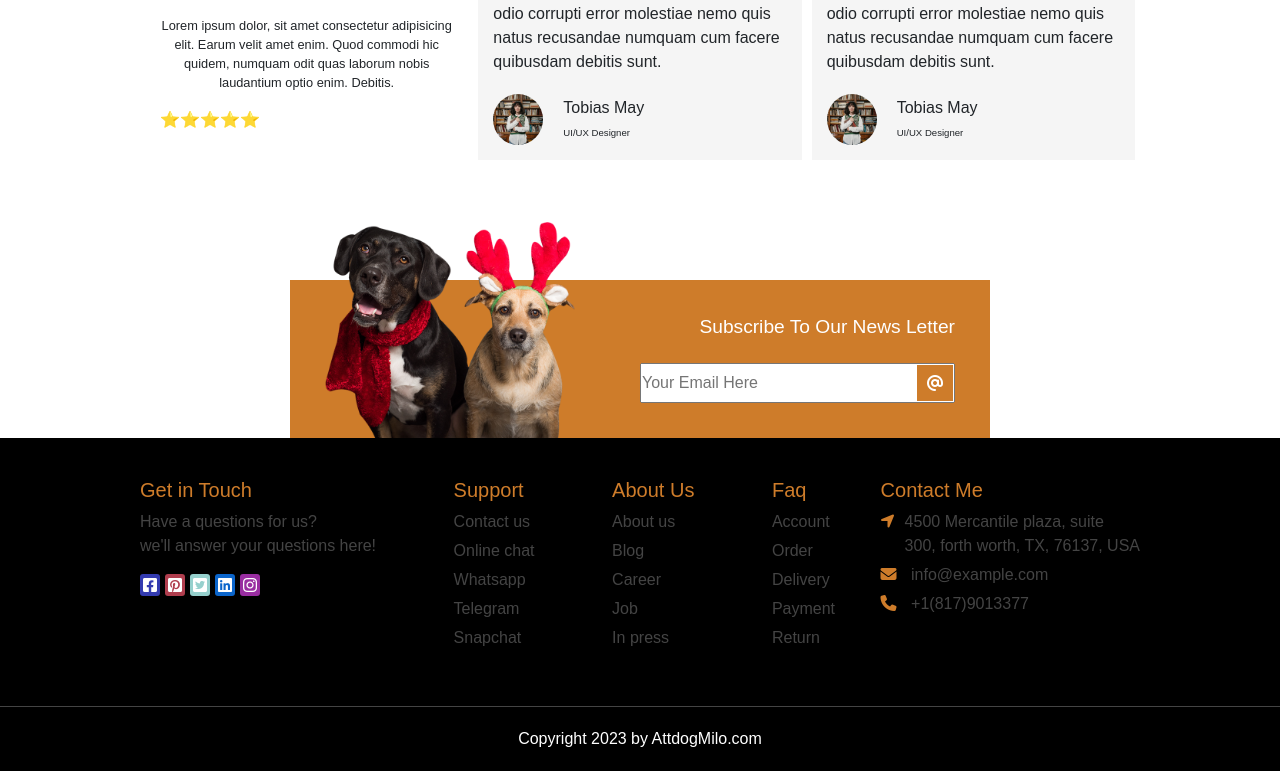
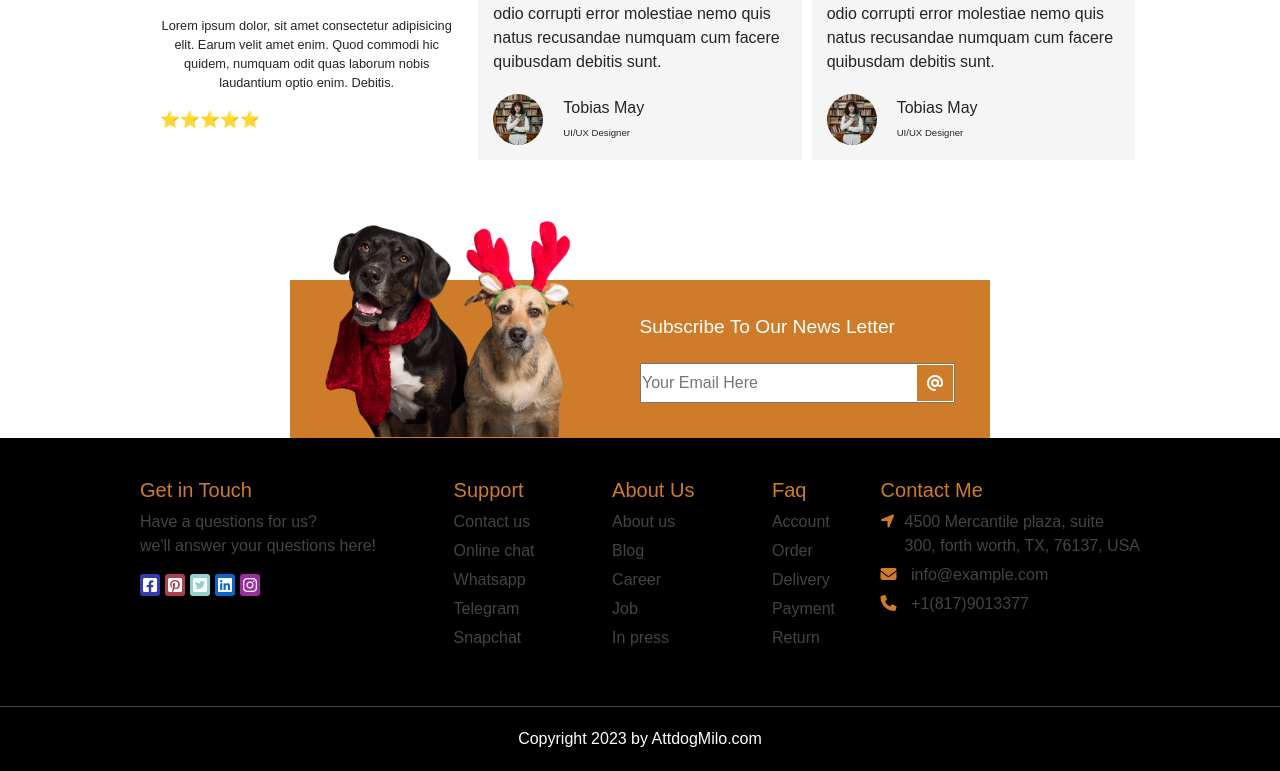
Before and after one commit to EmilDanielSamfirescu/proj-html-vuejs, a Vue app: page / in a window 1280 px wide. Shown: the part 2831-3602 px from the top of the page. Built offline with nearby package versions, Linux system fonts and the light colour scheme.

Commit message:
details fixed

```diff
--- a/src/components/MainComponent.vue
+++ b/src/components/MainComponent.vue
@@ -602,12 +602,13 @@ methods: {
 
         h4{
             font-size: 1.2em;
+            margin-right: 60px;
         }
 
         .dog-img-container {
             width: 250px;
             position:absolute;
-            top: -58px;
+            top: -59px;
 
             img {
                 width: 100%;
```
